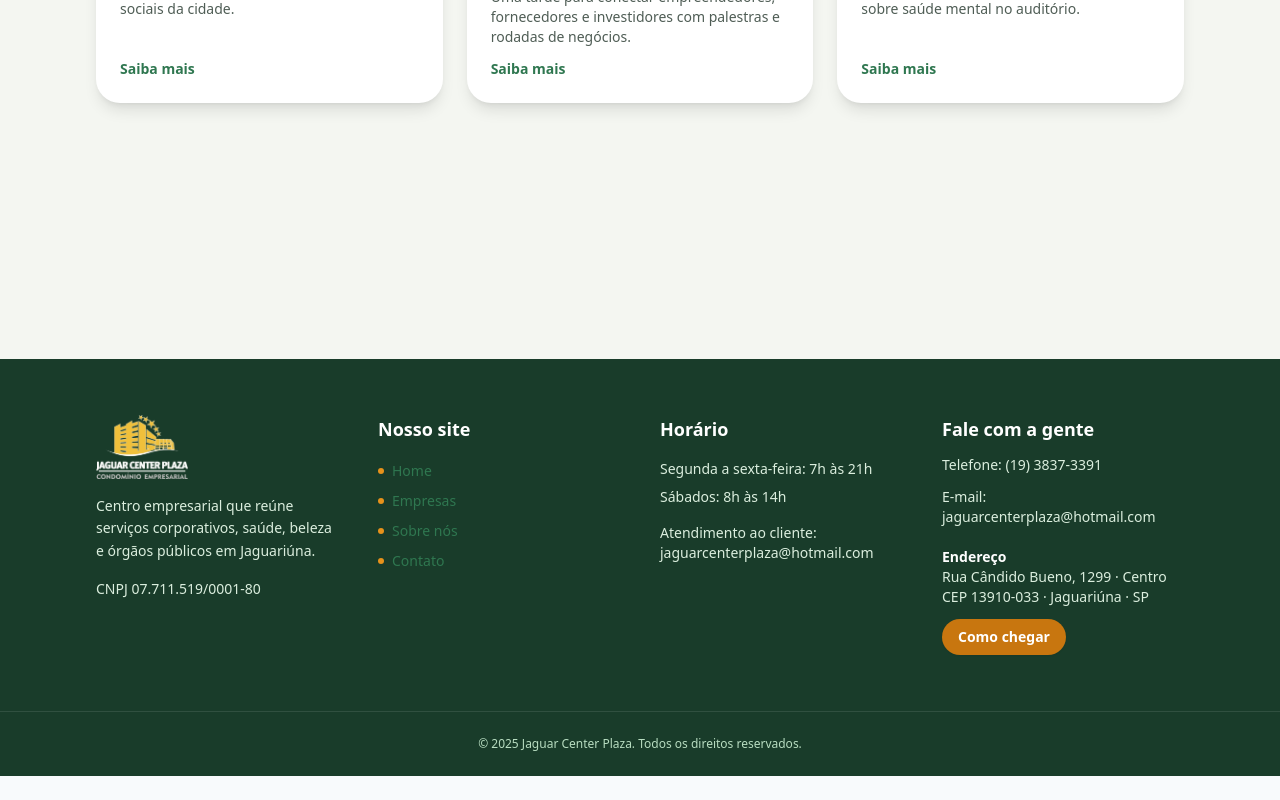
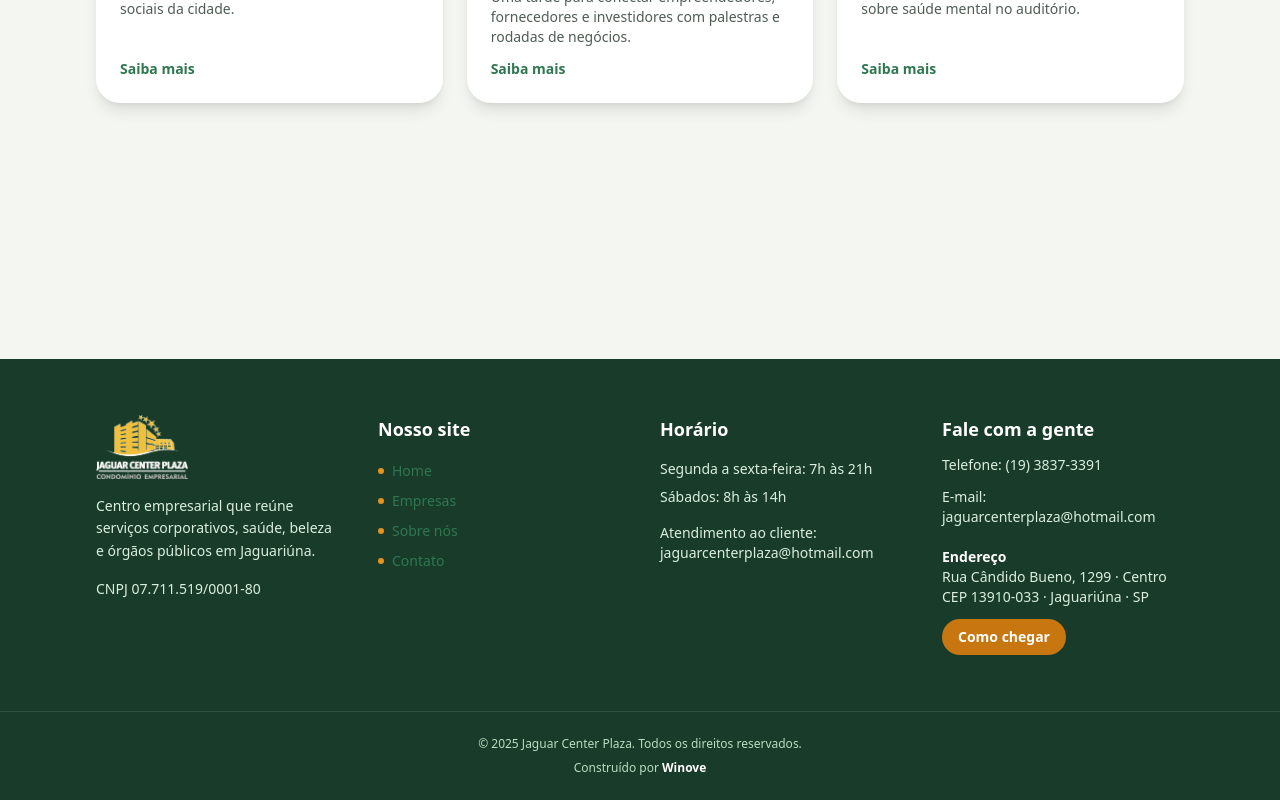
Before and after one commit to Winove33win/jaguar-center-plaza, a React (Vite) app in the folder frontend/: page / in a window 1280 px wide. Shown: the part 4012-4812 px from the top of the page. Before the commit the page ends 4788 px from the top, so only its background shows below. Built offline with nearby package versions, Linux system fonts and the light colour scheme; no server answers.

Commit message:
Add Winove credit link to footer

```diff
--- a/frontend/src/components/layout/Footer.tsx
+++ b/frontend/src/components/layout/Footer.tsx
@@ -62,8 +62,17 @@ export default function Footer() {
         </div>
       </Container>
       <div className="border-t border-white/10">
-        <Container className="py-6 text-center text-xs text-primary-200">
-          © {new Date().getFullYear()} Jaguar Center Plaza. Todos os direitos reservados.
+        <Container className="space-y-2 py-6 text-center text-xs text-primary-200">
+          <p>© {new Date().getFullYear()} Jaguar Center Plaza. Todos os direitos reservados.</p>
+          <p>
+            Construído por{' '}
+            <a
+              href="https://www.winove.com.br"
+              className="font-semibold text-white transition-colors hover:text-accent-200"
+            >
+              Winove
+            </a>
+          </p>
         </Container>
       </div>
     </footer>
```
